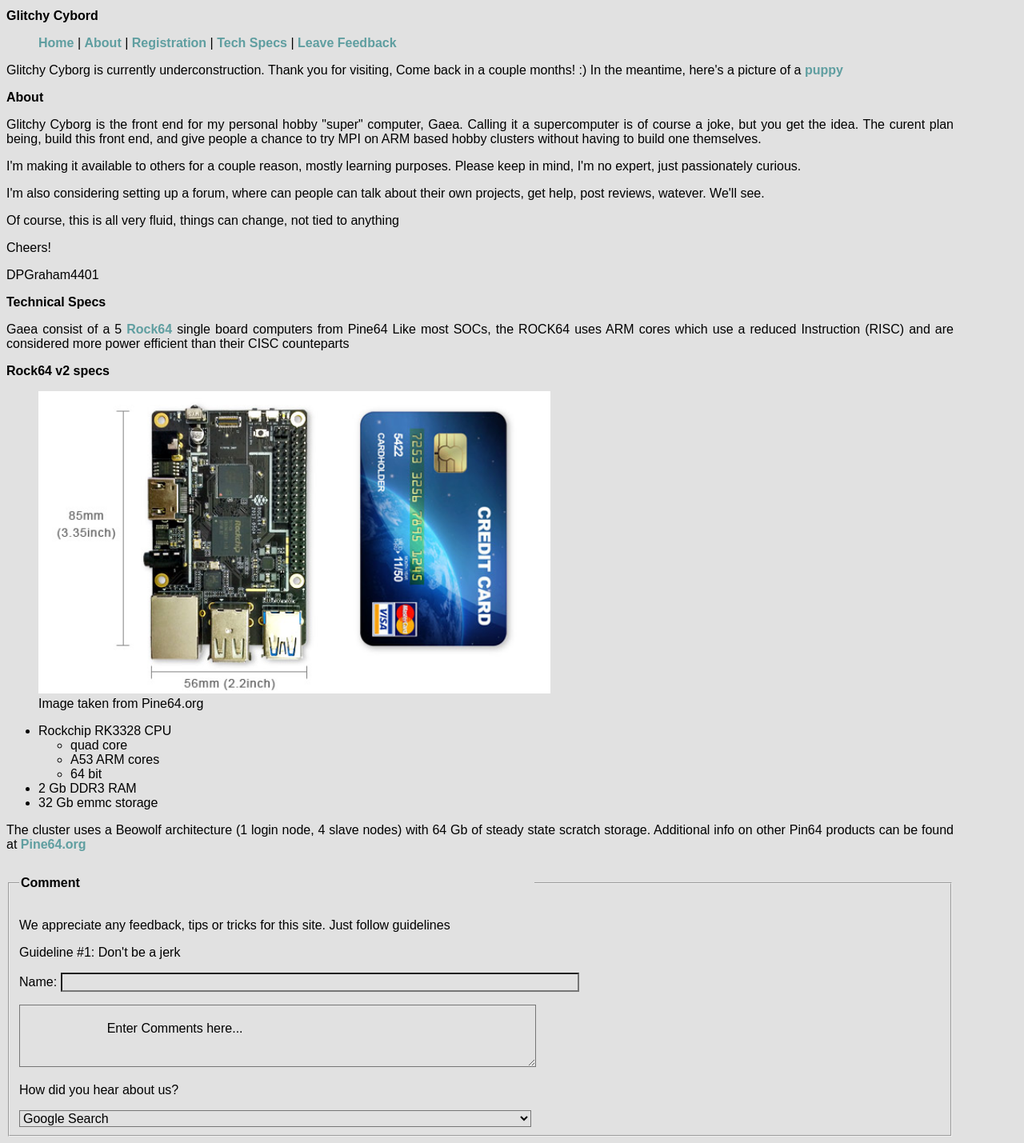
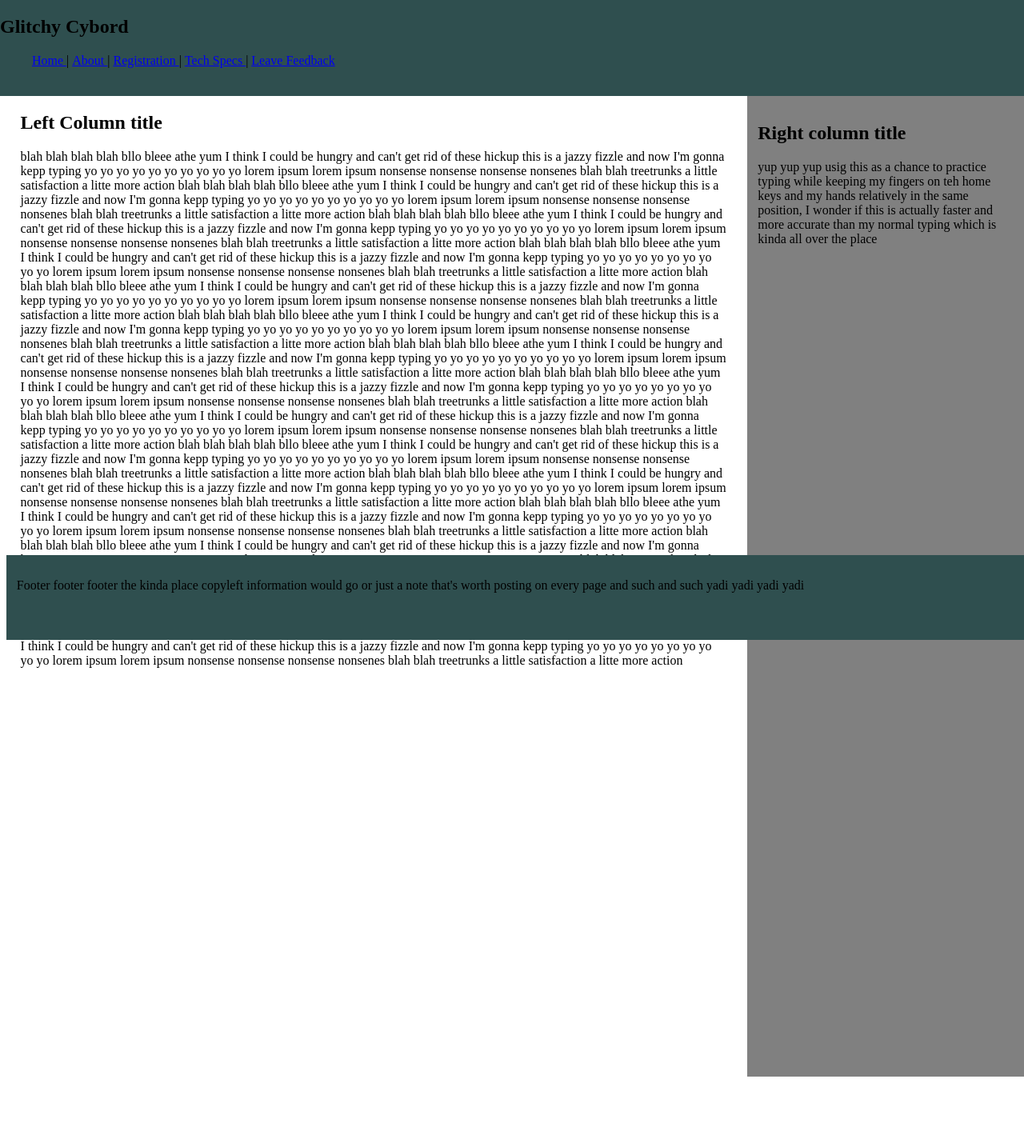
Before and after one commit to dpgraham4401/glitchycyborg, a PHP site: page / in a window 1280 px wide. Shown: the whole page at 80% size. After the commit the page ends 1346 px from the top, so only its background shows below. Run offline with PHP 8.4, Linux system fonts and the light colour scheme.

Commit message:
adding wireframe and ajusting templstes

```diff
--- a/Assets/CSS/gc_base.css
+++ b/Assets/CSS/gc_base.css
@@ -1,10 +1,15 @@
 * {
 font-family: sans-serif, serif, arial;
 font-size: 16px;
-background-color: rgb(225,225,225);
+text-align: justify;
+/*background-color: rgb(225,225,225);
 text-align: justify;
 min-width: 40em;
-max-width: 75em;
+max-width: 75em;*/
+}
+
+body {
+width: 75%;
 }
 
 a {
@@ -28,5 +33,19 @@ color: DarkSlateGray;
 display: inline;
 }
 
-#comment_field {
+fieldset {
+width: 350px;
+border: 1px solid #dcdcdc;
+border-radius: 10px;
+padding: 20px;
+text-align: left;
 }
+
+legend {
+background-color: #efefef;
+border: 1px solid #dcdcdc;
+border-radius: 10px;
+padding: 10px 20px;
+text-align: left;
+text-transform: uppercase;
+}
--- /dev/null
+++ b/Assets/CSS/gc_wf.css
@@ -0,0 +1,42 @@
+#menu ul li{
+display: inline;
+}
+
+.text_body_left {
+width: 69%;
+left: 2%;
+position: absolute;
+top: 15%;
+}
+
+div#right_text{
+position: absolute;
+top: 15%;
+right: 0%;
+width: 25%;
+height: 75em;
+background-color: gray;
+margin: 0%;
+padding: 1%;
+}
+
+div#menu {
+position: fixed;
+top: 0%;
+left: 0%;
+width: 100%;
+height: 15%;
+background-color: DarkSlateGray;
+display: inline;
+z-index: 1;
+}
+
+div#footer {
+position: fixed;
+bottom: 0%;
+width: 100%;
+height: 10%;
+margin: 0%;
+padding: 1%;
+background-color: DarkSlateGray;
+}
--- a/index.html
+++ b/index.html
@@ -1,7 +1,7 @@
 <!DOCTYPE html>
 <html>
 <head>
-	<link href="Assets/CSS/gc_base.css" type="text/css" rel="stylesheet" />
+	<link href="Assets/CSS/gc_wf.css" type="text/css" rel="stylesheet" />
 	<link rel="shortcut icon" href="favicon.ico" type="image/x-icon">
 	<meta name="description"
 	      content="single board computer clusters" />
@@ -12,9 +12,10 @@
 	<meta http-equiv="author"
 	      content="David Graham" />
 
-	<title> Glitchy | Cyborg</title>
-	<h1> Glitchy Cybord </h1>
+	 <title> GC Wireframe</title>
 	<div id="menu">
+        <span>
+            <h2> Glitchy Cybord </h2>
 			<ul id="nav_list">
 			    <li><a href="index.html"> Home </a></li>|
 			    <li><a href="#About"> About </a></li>|
@@ -22,73 +23,104 @@
 			    <li><a href="#Tech Specs"> Tech Specs </a></li>|
 			    <li><a href="#Comment"> Leave Feedback</a></li>
             </ul>
+        </span>
 	</div>
 </head>
 <body>
-	<p>Glitchy Cyborg is currently underconstruction.
-	Thank you for visiting, Come back in a couple  months! :)
-	In the meantime, here's a picture of a
-		<a href="Assets/Pictures/puppy.jpg">puppy</a></p>
+    <div id="left_text" class="text_body_left">
+        <h2> Left Column title </h2>
+        <p> blah blah blah blah bllo bleee athe yum I think I could be hungry
+        and can't get rid of these hickup this is a jazzy fizzle and now I'm
+        gonna kepp typing yo yo yo yo yo yo yo yo yo yo lorem ipsum lorem ipsum
+        nonsense nonsense nonsense nonsenes blah blah treetrunks a little
+        satisfaction a litte more action
+        blah blah blah blah bllo bleee athe yum I think I could be hungry
+        and can't get rid of these hickup this is a jazzy fizzle and now I'm
+        gonna kepp typing yo yo yo yo yo yo yo yo yo yo lorem ipsum lorem ipsum
+        nonsense nonsense nonsense nonsenes blah blah treetrunks a little
+        satisfaction a litte more action
+        blah blah blah blah bllo bleee athe yum I think I could be hungry
+        and can't get rid of these hickup this is a jazzy fizzle and now I'm
+        gonna kepp typing yo yo yo yo yo yo yo yo yo yo lorem ipsum lorem ipsum
+        nonsense nonsense nonsense nonsenes blah blah treetrunks a little
+        satisfaction a litte more action
+         blah blah blah blah bllo bleee athe yum I think I could be hungry
+        and can't get rid of these hickup this is a jazzy fizzle and now I'm
+        gonna kepp typing yo yo yo yo yo yo yo yo yo yo lorem ipsum lorem ipsum
+        nonsense nonsense nonsense nonsenes blah blah treetrunks a little
+        satisfaction a litte more action
+        blah blah blah blah bllo bleee athe yum I think I could be hungry
+        and can't get rid of these hickup this is a jazzy fizzle and now I'm
+        gonna kepp typing yo yo yo yo yo yo yo yo yo yo lorem ipsum lorem ipsum
+        nonsense nonsense nonsense nonsenes blah blah treetrunks a little
+        satisfaction a litte more action
+        blah blah blah blah bllo bleee athe yum I think I could be hungry
+        and can't get rid of these hickup this is a jazzy fizzle and now I'm
+        gonna kepp typing yo yo yo yo yo yo yo yo yo yo lorem ipsum lorem ipsum
+        nonsense nonsense nonsense nonsenes blah blah treetrunks a little
+        satisfaction a litte more action
+         blah blah blah blah bllo bleee athe yum I think I could be hungry
+        and can't get rid of these hickup this is a jazzy fizzle and now I'm
+        gonna kepp typing yo yo yo yo yo yo yo yo yo yo lorem ipsum lorem ipsum
+        nonsense nonsense nonsense nonsenes blah blah treetrunks a little
+        satisfaction a litte more action
+        blah blah blah blah bllo bleee athe yum I think I could be hungry
+        and can't get rid of these hickup this is a jazzy fizzle and now I'm
+        gonna kepp typing yo yo yo yo yo yo yo yo yo yo lorem ipsum lorem ipsum
+        nonsense nonsense nonsense nonsenes blah blah treetrunks a little
+        satisfaction a litte more action
+        blah blah blah blah bllo bleee athe yum I think I could be hungry
+        and can't get rid of these hickup this is a jazzy fizzle and now I'm
+        gonna kepp typing yo yo yo yo yo yo yo yo yo yo lorem ipsum lorem ipsum
+        nonsense nonsense nonsense nonsenes blah blah treetrunks a little
+        satisfaction a litte more action blah blah blah blah bllo bleee athe yum I think I could be hungry
+        and can't get rid of these hickup this is a jazzy fizzle and now I'm
+        gonna kepp typing yo yo yo yo yo yo yo yo yo yo lorem ipsum lorem ipsum
+        nonsense nonsense nonsense nonsenes blah blah treetrunks a little
+        satisfaction a litte more action
+        blah blah blah blah bllo bleee athe yum I think I could be hungry
+        and can't get rid of these hickup this is a jazzy fizzle and now I'm
+        gonna kepp typing yo yo yo yo yo yo yo yo yo yo lorem ipsum lorem ipsum
+        nonsense nonsense nonsense nonsenes blah blah treetrunks a little
+        satisfaction a litte more action
+        blah blah blah blah bllo bleee athe yum I think I could be hungry
+        and can't get rid of these hickup this is a jazzy fizzle and now I'm
+        gonna kepp typing yo yo yo yo yo yo yo yo yo yo lorem ipsum lorem ipsum
+        nonsense nonsense nonsense nonsenes blah blah treetrunks a little
+        satisfaction a litte more action blah blah blah blah bllo bleee athe yum I think I could be hungry
+        and can't get rid of these hickup this is a jazzy fizzle and now I'm
+        gonna kepp typing yo yo yo yo yo yo yo yo yo yo lorem ipsum lorem ipsum
+        nonsense nonsense nonsense nonsenes blah blah treetrunks a little
+        satisfaction a litte more action
+        blah blah blah blah bllo bleee athe yum I think I could be hungry
+        and can't get rid of these hickup this is a jazzy fizzle and now I'm
+        gonna kepp typing yo yo yo yo yo yo yo yo yo yo lorem ipsum lorem ipsum
+        nonsense nonsense nonsense nonsenes blah blah treetrunks a little
+        satisfaction a litte more action
+        blah blah blah blah bllo bleee athe yum I think I could be hungry
+        and can't get rid of these hickup this is a jazzy fizzle and now I'm
+        gonna kepp typing yo yo yo yo yo yo yo yo yo yo lorem ipsum lorem ipsum
+        nonsense nonsense nonsense nonsenes blah blah treetrunks a little
+        satisfaction a litte more action blah blah blah blah bllo bleee athe yum I think I could be hungry
+        and can't get rid of these hickup this is a jazzy fizzle and now I'm
+        gonna kepp typing yo yo yo yo yo yo yo yo yo yo lorem ipsum lorem ipsum
+        nonsense nonsense nonsense nonsenes blah blah treetrunks a little
+        satisfaction a litte more action
+       </p>
+    </div>
+    <div id="right_text" class="text_right_body">
+        <h2> Right column title </h2>
+        <p> yup yup yup usig this as a chance to practice typing while keeping
+        my fingers on teh home keys and my hands relatively in the same
+        position, I wonder if this is actually faster and more accurate than my
+        normal typing which is kinda all over the place </p>
+    </div>
 
-	<h2 id="About"> About </h2>
-	<p>Glitchy Cyborg is the front end for my personal hobby "super" computer, Gaea.
-	Calling it a supercomputer is of course a joke, but you get the idea. The curent plan being, build this front end, and give people a chance to try MPI on ARM based hobby clusters without having to build one themselves.
-	</p>
+    <div id="footer">
+        <p> Footer footer footer the kinda place copyleft information would go
+        or just a note that's worth posting on every page and such and such
+        yadi yadi yadi yadi </p>
+    </div>
 
-	<p>
-	I'm making it available to others for a couple reason, mostly learning purposes.
-	Please keep in mind, I'm no expert, just passionately curious.</p>
-
-	<p> I'm also considering setting up a forum, where can people can talk about their own projects, get help, post reviews, watever. We'll see. </p>
-
-	<p>Of course, this is all very fluid, things can change, not tied to anything </p>
-
-	<p>Cheers!</p>
-	<p>DPGraham4401</p>
-
-	<h2 id="Tech Specs"> Technical Specs </h2>
-	<p>Gaea consist of a 5 <a href="https://www.pine64.org/devices/
-	single-board-computers/rock64/">Rock64</a> single board computers from Pine64
-	Like most SOCs, the ROCK64 uses ARM cores which use a reduced Instruction (RISC)
-	and are considered more power efficient than their CISC counteparts</p>
-	<h3>Rock64 v2 specs </h3>
-	<figure>
-		<img src="Assets/Pictures/ROCK64_600x355.jpg" alt="photgraph of Rock64" />
-		<br/>
-		<figcaption> Image taken from Pine64.org </figcaption>
-	</figure>
-	<ul id="specs">
-		<li>Rockchip RK3328 CPU</li>
-		<ul id="RK3328">
-			<li> quad core</li>
-			<li> A53 ARM cores</li>
-			<li> 64 bit</li>
-		</ul>
-		<li>2 Gb DDR3 RAM</li>
-		<li> 32 Gb emmc storage</li>
-	</ul>
-	<p>The cluster uses a Beowolf architecture (1 login node, 4 slave nodes)
-	with 64 Gb of steady state scratch storage. Additional info on other Pin64 products can be found at
-	<a href="www.pine64.org">Pine64.org</a></p>
-
-	<div id="comment_field">
-		<fieldset>
-		<legend><h2 id="comments"> Comment</h2></legend>
-		<p> We appreciate any feedback, tips or tricks for this site. Just follow guidelines</p>
-		<p> Guideline #1: Don't be a jerk</p>
-		<form action="/PHP/home_comment.php">
-			<p>Name:
-			<input type="text" name="name" size="12" maxlength="30" </p>
-			<p><textarea name="comments" cols="40" rows="4">
-			Enter Comments here...</textarea></p>
-			<p> How did you hear about us?</p>
-			<select name="sources">
-				<option value="Google">Google Search</option>
-				<option value="Word of Mouth">Word of Mouth</option>
-				<option value="Other">Other</option>
-			</select>
-		</fieldset>
-	</form>
-	</div>
 </body>
 </html>
```
Also changed, not shown: 2 other files. Lines whose indentation alone changed are shown as unchanged.
